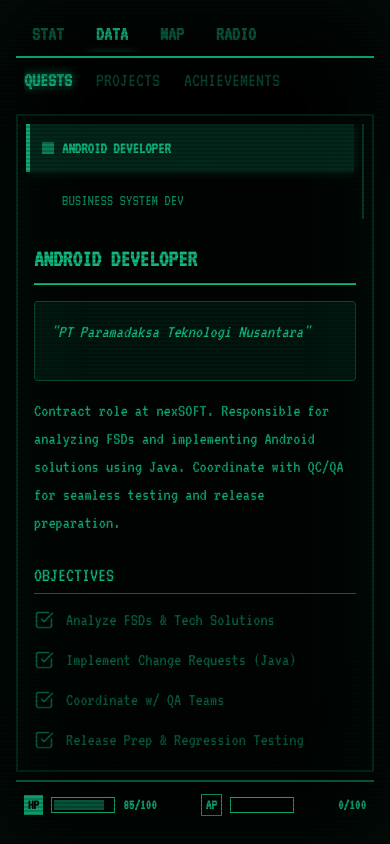
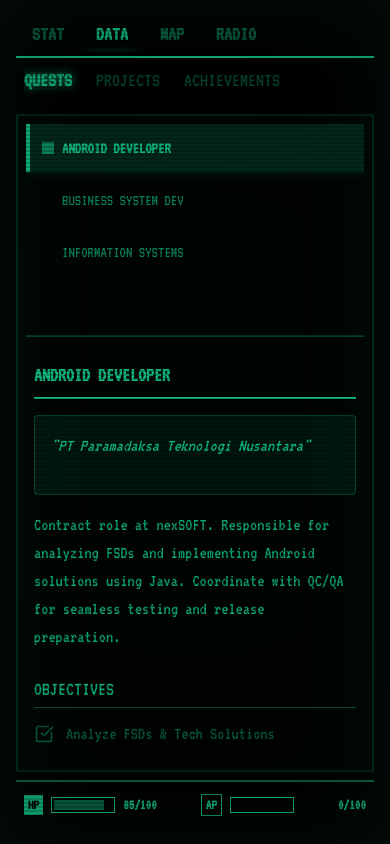
Before and after one commit to AnsellMaximilian/pip-boy-portfolio, a React (Vite) app: page / in a window 390 px wide. Both pictures are taken after a click on the button "DATA". Built offline with nearby package versions, Linux system fonts and the light colour scheme.

Commit message:
feat: Improve DataScreen layout and responsiveness
Adjusts the layout of the DataScreen component to better handle responsiveness on different screen sizes. The quest list and detail panes now adapt more fluidly, with improved styling for border and overflow handling.

```diff
--- a/components/screens/DataScreen.tsx
+++ b/components/screens/DataScreen.tsx
@@ -24,14 +24,20 @@
   const [selectedQuest, setSelectedQuest] = useState<Quest>(QUESTS[0]);
 
   return (
-    <div className="flex flex-col md:flex-row h-full gap-4">
+    <div className="flex flex-col md:flex-row h-full gap-4 overflow-hidden">
       {/* Quest List */}
-      <div className="w-full md:w-5/12 flex flex-col border-r-2 border-pip/30 pr-2 overflow-y-auto">
+      <div className="
+        w-full h-1/3 md:h-full md:w-[30%]
+        flex flex-col
+        border-b-2 md:border-b-0 md:border-r-2 border-pip/30
+        pb-2 md:pb-0 md:pr-2
+        overflow-y-auto shrink-0
+      ">
         {QUESTS.map((quest) => (
           <button
             key={quest.id}
             onClick={() => setSelectedQuest(quest)}
-            className={`w-full text-left p-3 mb-1 font-mono uppercase transition-all duration-100 border-l-4 ${
+            className={`w-full text-left p-3 mb-1 font-mono uppercase transition-all duration-100 border-l-4 shrink-0 ${
               selectedQuest.id === quest.id
                 ? 'bg-pip/20 border-pip text-pip font-bold shadow-[0_0_10px_rgba(16,185,129,0.2)]'
                 : 'border-transparent text-pip/70 hover:bg-pip/10 hover:text-pip hover:border-pip/50'
@@ -46,14 +52,19 @@
       </div>
 
       {/* Quest Detail */}
-      <div className="w-full md:w-7/12 flex flex-col p-2 text-pip font-mono">
-        <div className="flex justify-between items-end border-b-2 border-pip mb-4 pb-2">
-           <h2 className="text-2xl font-bold uppercase">{selectedQuest.title}</h2>
-           {selectedQuest.status === 'completed' && <span className="bg-pip text-black px-2 text-sm font-bold">COMPLETED</span>}
+      <div className="
+        w-full h-2/3 md:h-full md:w-[70%]
+        flex flex-col
+        p-2 text-pip font-mono
+        overflow-y-auto
+      ">
+        <div className="flex justify-between items-end border-b-2 border-pip mb-4 pb-2 shrink-0">
+           <h2 className="text-xl md:text-2xl font-bold uppercase">{selectedQuest.title}</h2>
+           {selectedQuest.status === 'completed' && <span className="bg-pip text-black px-2 text-xs md:text-sm font-bold">COMPLETED</span>}
         </div>
 
         {/* Quest Image / Visual Placeholder */}
-        <div className="mb-4 bg-pip/10 p-4 border border-pip/30 rounded min-h-[80px]">
+        <div className="mb-4 bg-pip/10 p-4 border border-pip/30 rounded min-h-[80px] shrink-0">
             <p className="text-lg italic leading-relaxed">"{selectedQuest.summary}"</p>
         </div>
 
@@ -61,7 +72,7 @@
 
         <div className="mt-auto">
             <h3 className="text-xl border-b border-pip/50 mb-3 pb-1">OBJECTIVES</h3>
-            <ul className="space-y-3">
+            <ul className="space-y-3 pb-4">
                 {selectedQuest.steps.map((step, idx) => (
                     <li key={idx} className={`flex items-start gap-3 text-lg ${step.completed ? 'opacity-50' : 'opacity-100'}`}>
                         <div className="mt-1 flex-shrink-0">
@@ -81,14 +92,20 @@
     const [selectedProject, setSelectedProject] = useState<ProjectItem>(PROJECTS[0]);
 
     return (
-      <div className="flex flex-col md:flex-row h-full gap-4">
+      <div className="flex flex-col md:flex-row h-full gap-4 overflow-hidden">
         {/* Project List */}
-        <div className="w-full md:w-5/12 flex flex-col border-r-2 border-pip/30 pr-2 overflow-y-auto">
+        <div className="
+            w-full h-1/3 md:h-full md:w-[30%]
+            flex flex-col
+            border-b-2 md:border-b-0 md:border-r-2 border-pip/30
+            pb-2 md:pb-0 md:pr-2
+            overflow-y-auto shrink-0
+        ">
           {PROJECTS.map((project) => (
             <button
               key={project.id}
               onClick={() => setSelectedProject(project)}
-              className={`w-full text-left p-3 mb-1 font-mono uppercase transition-all duration-100 border-l-4 ${
+              className={`w-full text-left p-3 mb-1 font-mono uppercase transition-all duration-100 border-l-4 shrink-0 ${
                 selectedProject.id === project.id
                   ? 'bg-pip/20 border-pip text-pip font-bold shadow-[0_0_10px_rgba(16,185,129,0.2)]'
                   : 'border-transparent text-pip/70 hover:bg-pip/10 hover:text-pip hover:border-pip/50'
@@ -103,13 +120,18 @@
         </div>
 
         {/* Project Detail */}
-        <div className="w-full md:w-7/12 flex flex-col p-2 text-pip font-mono">
-           <div className="border-b-2 border-pip mb-4 pb-2">
-             <h2 className="text-2xl font-bold uppercase">{selectedProject.title}</h2>
+        <div className="
+            w-full h-2/3 md:h-full md:w-[70%]
+            flex flex-col
+            p-2 text-pip font-mono
+            overflow-y-auto
+        ">
+           <div className="border-b-2 border-pip mb-4 pb-2 shrink-0">
+             <h2 className="text-xl md:text-2xl font-bold uppercase">{selectedProject.title}</h2>
              <span className="text-sm opacity-60">FEATURED PROJECT</span>
            </div>
 
-           <div className="flex flex-wrap gap-2 mb-6">
+           <div className="flex flex-wrap gap-2 mb-6 shrink-0">
                {selectedProject.tech.map(t => (
                    <span key={t} className="px-2 py-1 border border-pip/50 text-sm bg-pip/10 rounded">
                        {t}
@@ -117,11 +139,11 @@
                ))}
            </div>
 
-           <div className="p-4 border-2 border-dashed border-pip/30 rounded bg-pip/5 flex-grow">
+           <div className="p-4 border-2 border-dashed border-pip/30 rounded bg-pip/5 mb-4 shrink-0">
                <p className="text-lg leading-relaxed">{selectedProject.description}</p>
            </div>
 
-           <div className="mt-4 flex justify-end">
+           <div className="mt-auto flex justify-end pb-4">
              {selectedProject.link ? (
                <a
                  href={selectedProject.link}
@@ -144,7 +166,7 @@
 const AchievementsView: React.FC = () => {
     return (
         <div className="h-full overflow-y-auto pr-2 text-pip">
-            <div className="grid grid-cols-1 gap-4">
+            <div className="grid grid-cols-1 gap-4 pb-4">
                 {ACHIEVEMENTS.map((ach) => (
                     <div key={ach.id} className="border border-pip/40 p-4 bg-pip/5 flex flex-col sm:flex-row gap-4 hover:bg-pip/10 transition-colors">
                         <div className="flex-shrink-0 flex items-start justify-center pt-1">
```
